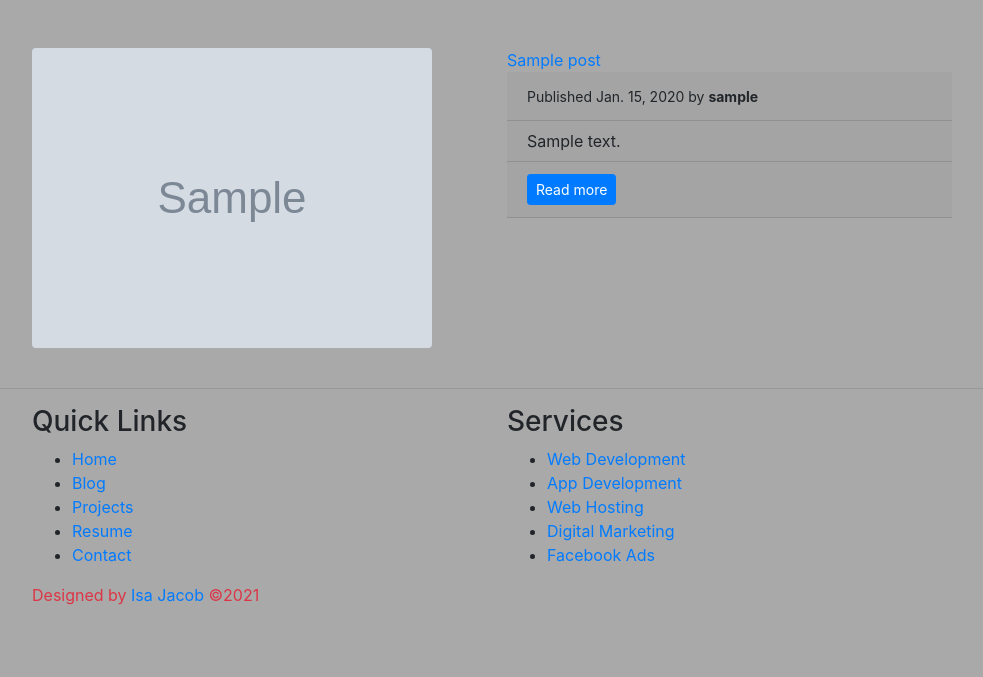
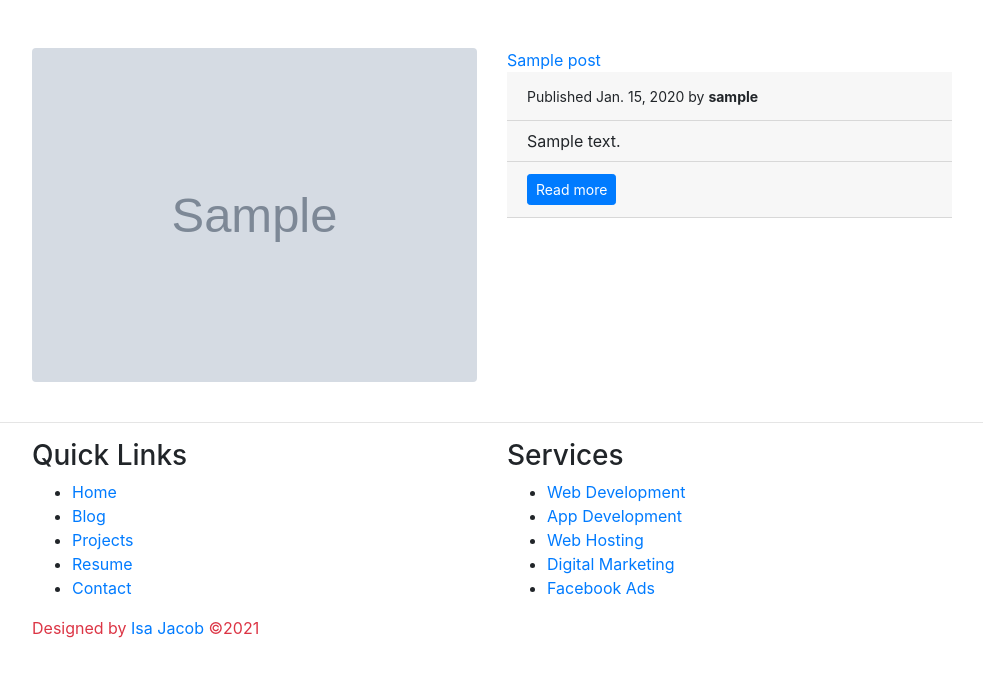
Before and after one commit to Enecode/myblog, a Django app: page /post_list/ in a window 1280 px wide. Shown: the part 58-735 px from the top of the page, without its empty margins (53-1036 px from the left). Run offline with Django 4.2, Linux system fonts and the light colour scheme; tables that the repository leaves empty hold one stand-in row (values such as "Sample post"); grey boxes marked "Sample" are stand-in pictures; some libraries are stand-ins or nearby versions.

Commit message:
load the static file to render the image

```diff
--- a/blogs/templates/blogs/post_list.html
+++ b/blogs/templates/blogs/post_list.html
@@ -1,11 +1,12 @@
 {% extends 'blogs/base.html' %}
+{% load static %}
 {% load bootstrap4 %}
 {% block content %}
 <!DOCTYPE html>
 <html lang="en">
 <head>
     <meta charset="UTF-8">
-    <link rel="stylesheet" href="./static/home.css">
+    <link rel="stylesheet" href="./static/style.css">
     <meta http-equiv="X-UA-Compatible" content="IE=edge">
     <link rel="shortcut icon" href="./static/jacob.jpg" width="50px" type="image/x-icon">
     <meta name="viewport" content="width=device-width, initial-scale=1.0">
@@ -19,7 +20,7 @@
                     <div class="col-md-5">
                         <div>
                             <!-- featured image -->
-                           <img src="{{  post.image.url }}" class="rounded images featured-image-list" alt="{{post.title}}">
+                           <img src="{%  static post.image.url %}" width="100%" class="rounded images featured-image-list" alt="{{post.title}}">
                         </div>
                     </div>
                     <div class="col-md-5 col-mb-6">
```
